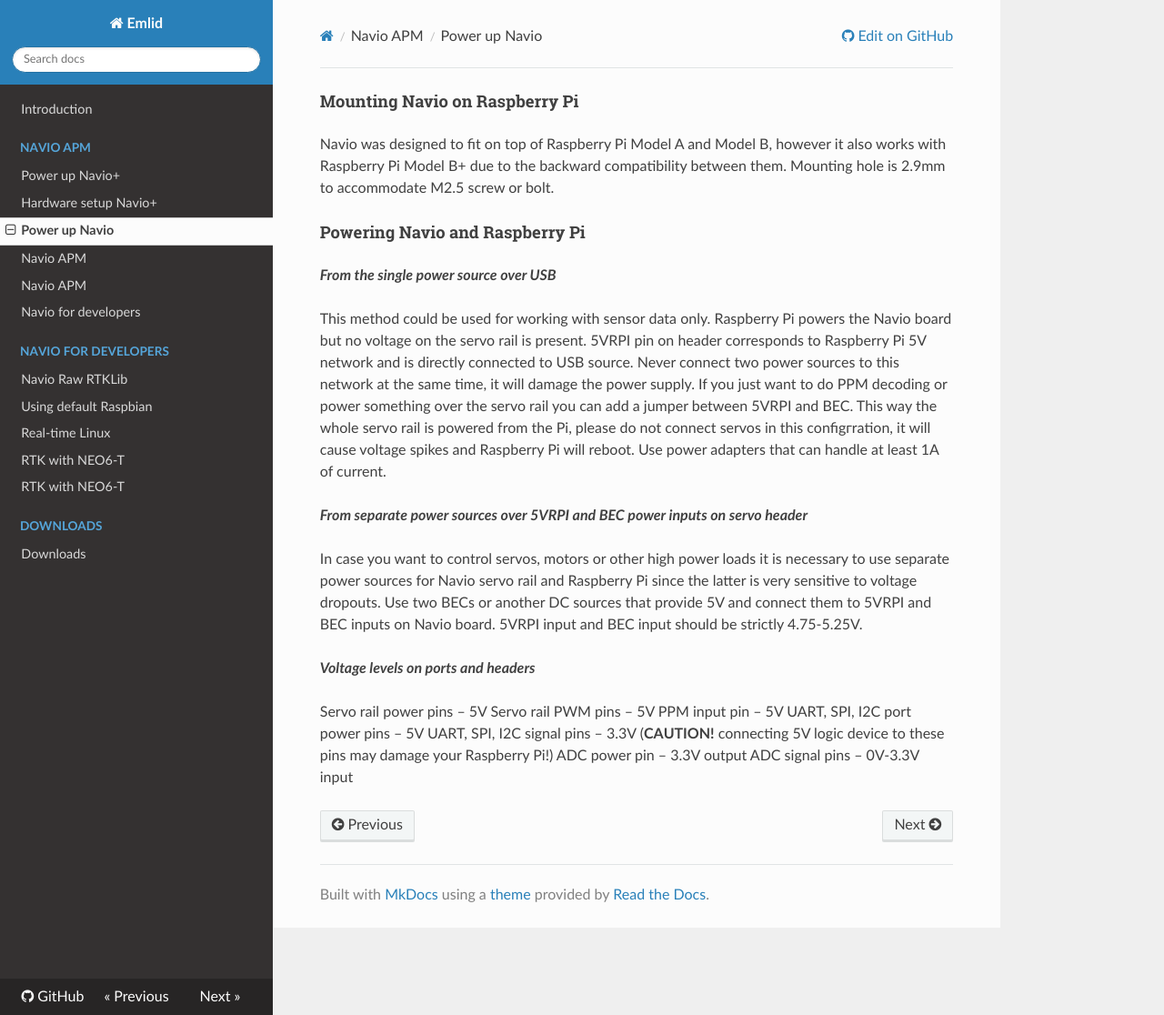
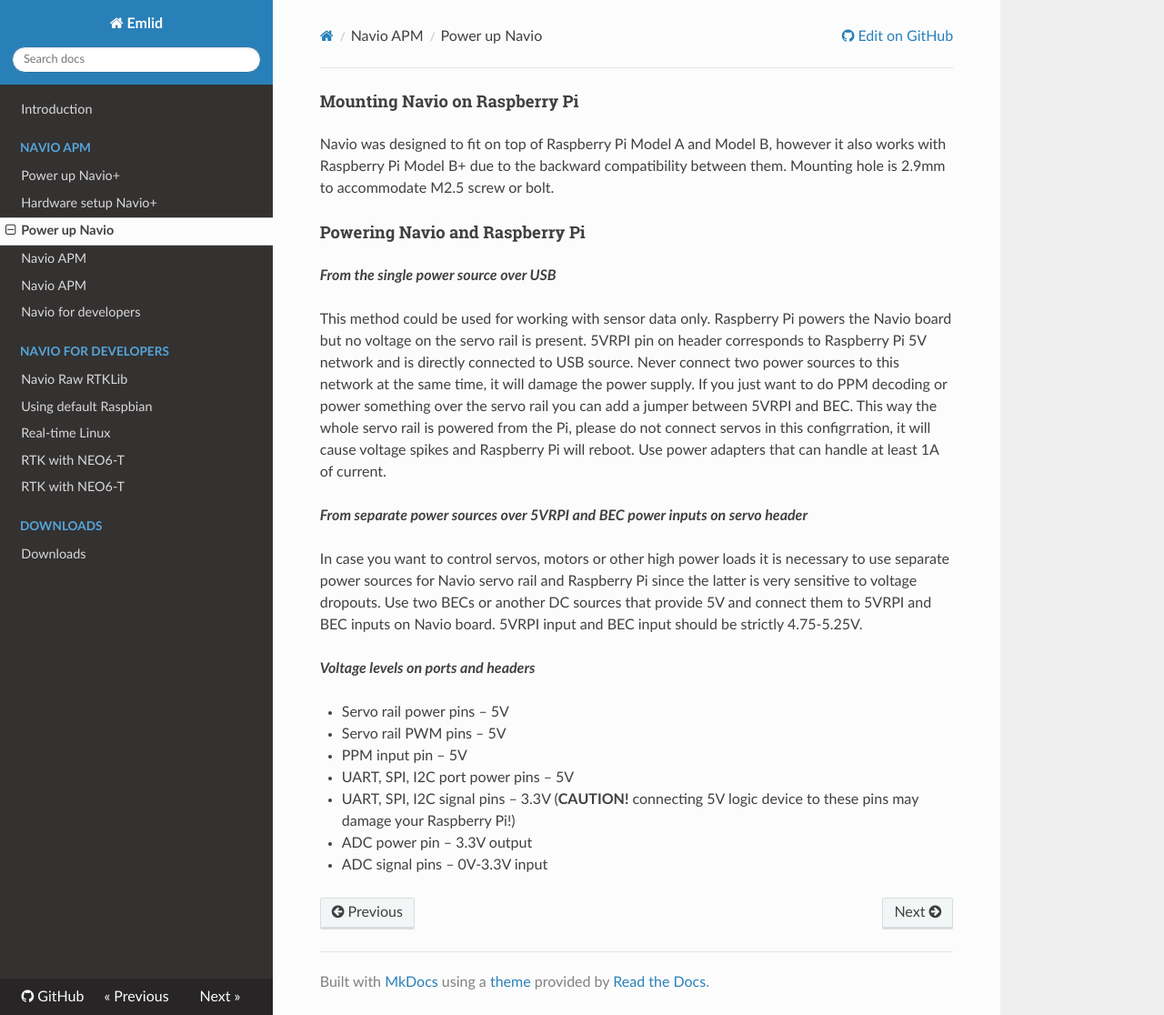
Before and after one commit to emlid/navio2-docs, an MkDocs documentation site: the page built from docs/Navio-APM/power-up-navio.md, in a window 1280 px wide and 1116 px high. Shown: the whole window at 91% size. Built offline with MkDocs 1.6.1, drawn with Linux system fonts in a browser that asks for light colours; nearby versions of some CDN libraries; old or Windows-style settings are respelled for this version of MkDocs.

```diff
--- a/docs/Navio-APM/power-up-navio.md
+++ b/docs/Navio-APM/power-up-navio.md
@@ -15,10 +15,10 @@ In case you want to control servos, motors or other high power loads it is neces
 
 ***Voltage levels on ports and headers***
 
-Servo rail power pins – 5V
-Servo rail PWM pins – 5V
-PPM input pin – 5V
-UART, SPI, I2C port power pins – 5V
-UART, SPI, I2C signal pins – 3.3V (**CAUTION!** connecting 5V logic device to these pins may damage your Raspberry Pi!)
-ADC power pin – 3.3V output
-ADC signal pins – 0V-3.3V input
+* Servo rail power pins – 5V
+* Servo rail PWM pins – 5V
+* PPM input pin – 5V
+* UART, SPI, I2C port power pins – 5V
+* UART, SPI, I2C signal pins – 3.3V (**CAUTION!** connecting 5V logic device to these pins may damage your Raspberry Pi!)
+* ADC power pin – 3.3V output
+* ADC signal pins – 0V-3.3V input
```
